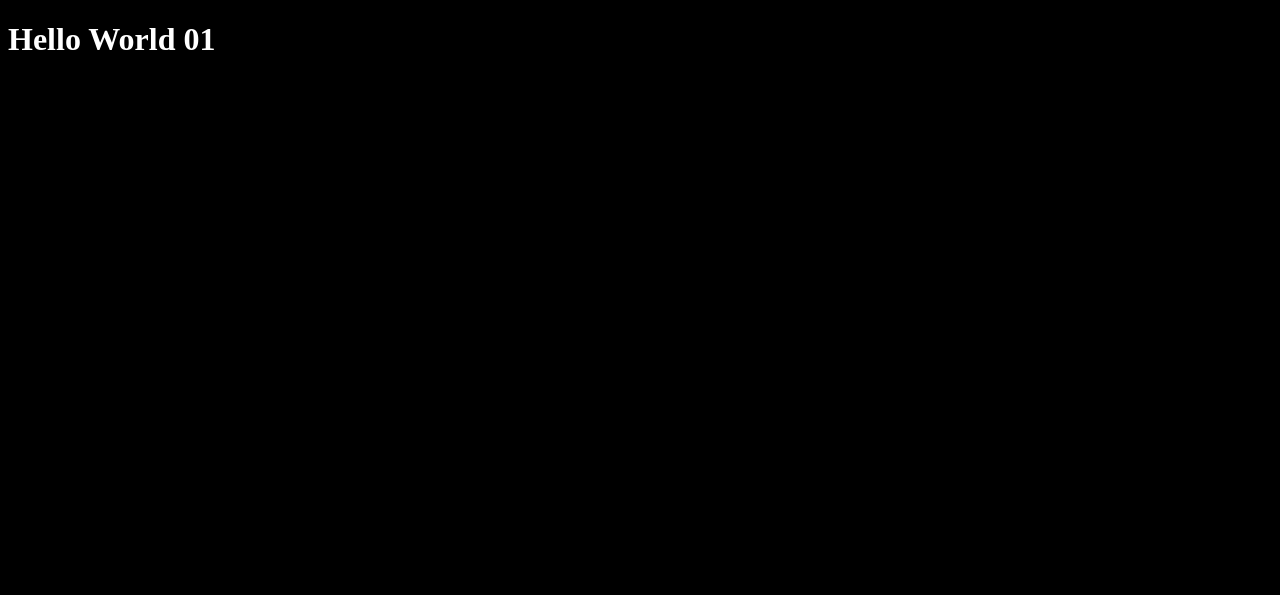
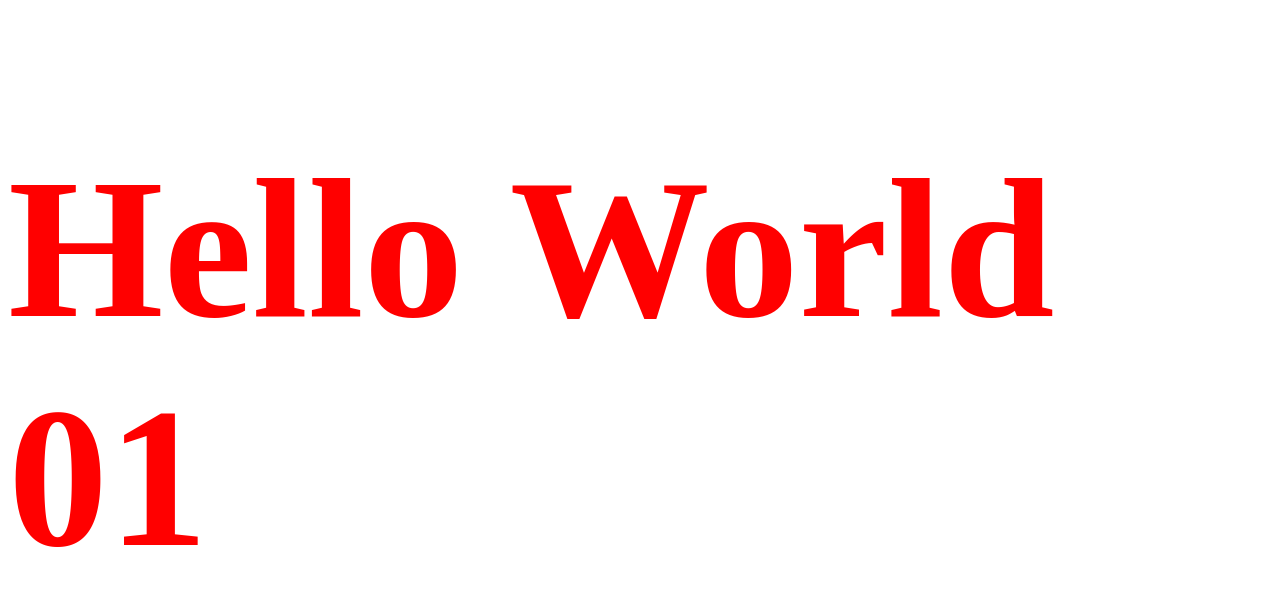
Before and after one commit to insypher/mainTesting, a plain HTML site: page index.html in a window 1280 px wide. Drawn offline with Linux system fonts and the light colour scheme.

Commit message:
second branch

```diff
--- a/style.css
+++ b/style.css
@@ -1,4 +1,8 @@
 body {
-  background-color: black;
-  color: white;
+  background-color: white;
+  color: red;
 }
+
+h1 {
+  font-size: 200px;
+}
```
